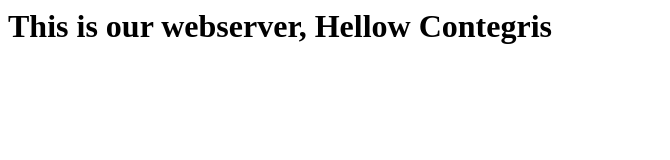
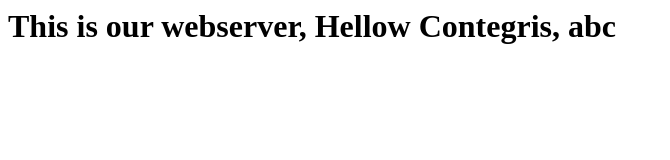
Before and after one commit to fivestar72/Task_contegris, a plain HTML site: page index.html in a window 1280 px wide. Shown: the whole page, without its empty margins (0-670 px from the left). Drawn offline with Linux system fonts and the light colour scheme.

Commit message:
Update index.html

```diff
--- a/index.html
+++ b/index.html
@@ -1 +1 @@
-<h1> This is our webserver, Hellow Contegris</h1>
+<h1> This is our webserver, Hellow Contegris, abc</h1>
```
